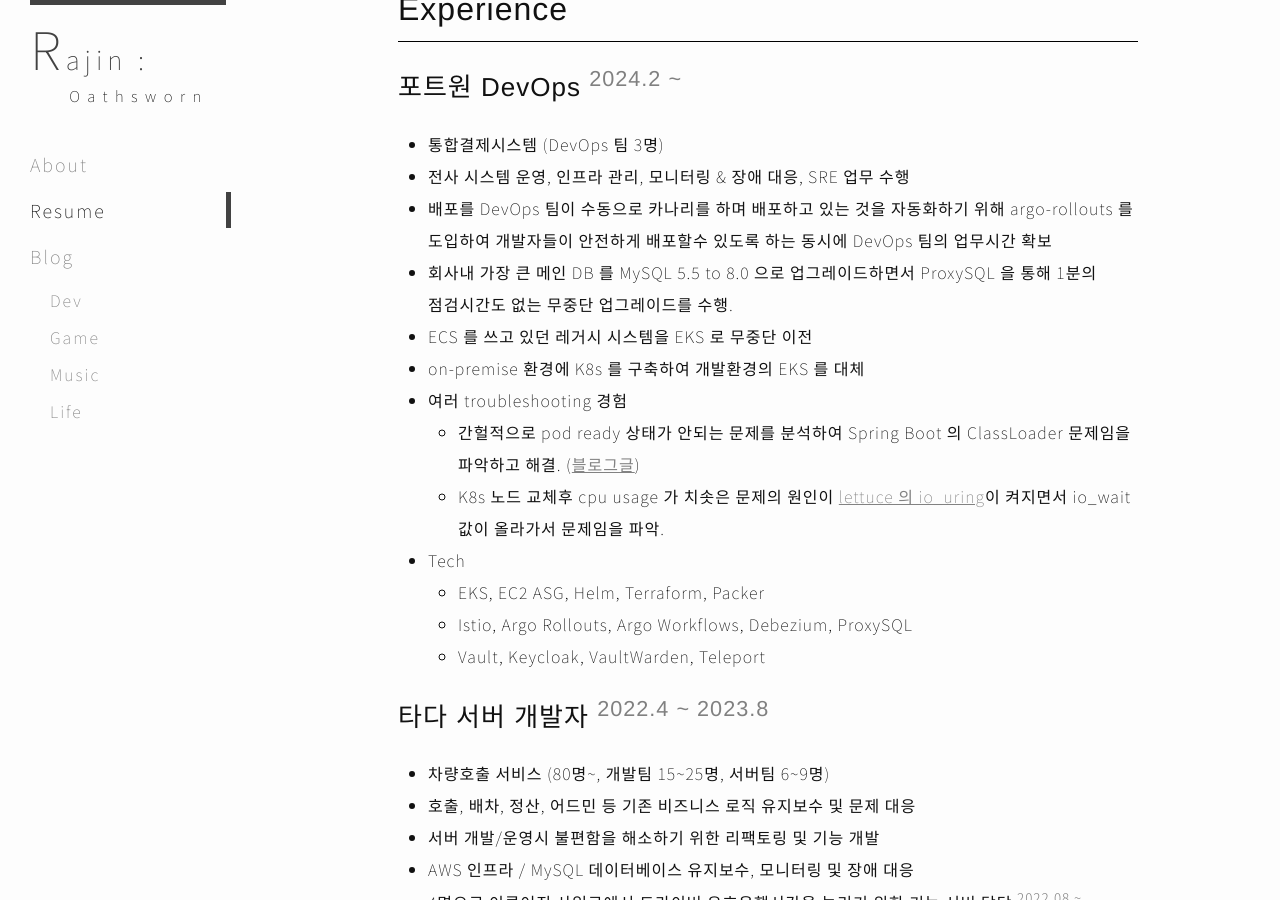
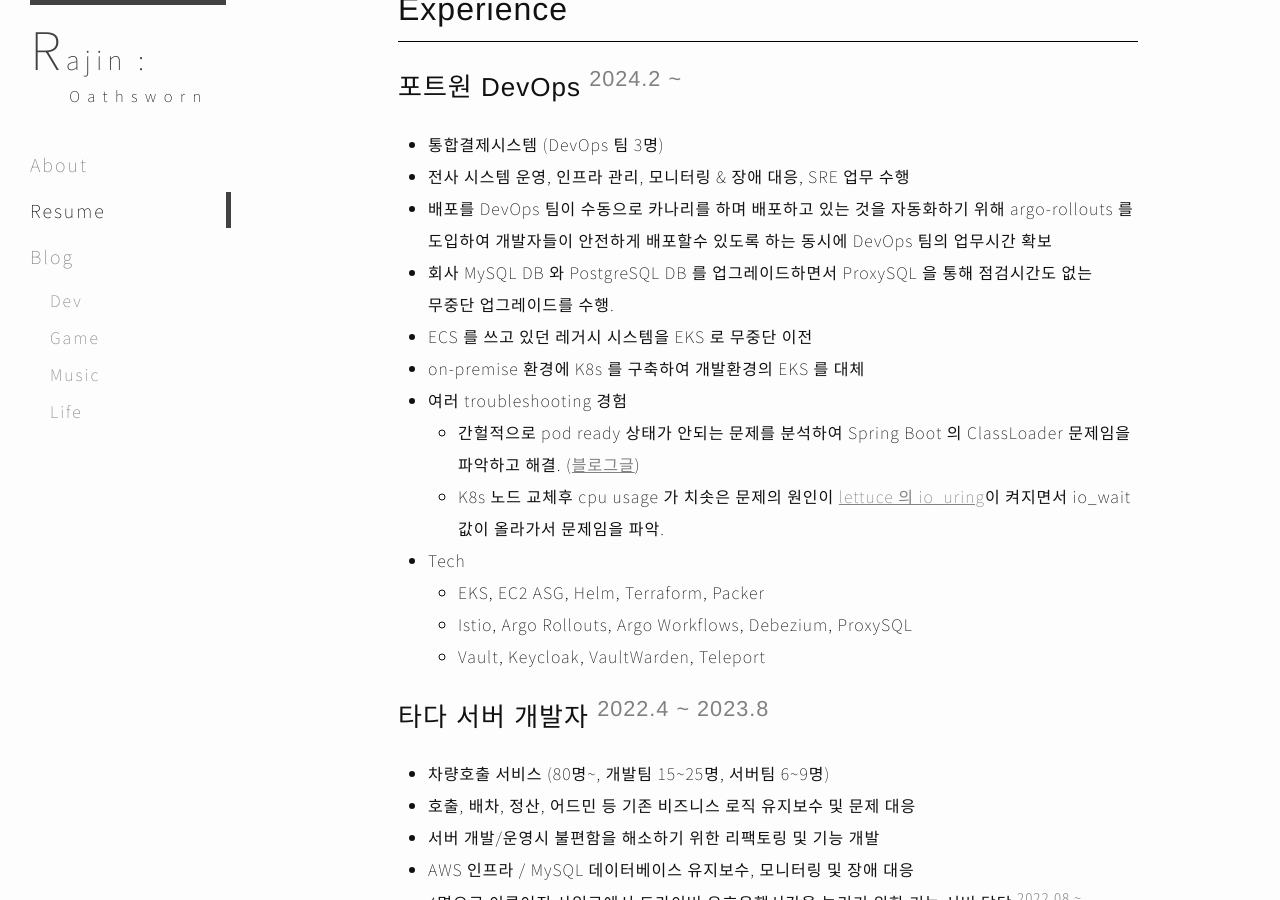
Before and after one commit to Rajin9601/rajin9601.github.io, a Jekyll site: the page built from resume.md, in a window 1280 px wide and 900 px high, scrolled down 631 px. Built offline with Jekyll 4.4.1, drawn with Linux system fonts in a browser that asks for light colours.

Commit message:
small fix in resume

```diff
--- a/resume.md
+++ b/resume.md
@@ -28,7 +28,7 @@
 - 통합결제시스템 (DevOps 팀 3명)
 - 전사 시스템 운영, 인프라 관리, 모니터링 & 장애 대응, SRE 업무 수행
 - 배포를 DevOps 팀이 수동으로 카나리를 하며 배포하고 있는 것을 자동화하기 위해 argo-rollouts 를 도입하여 개발자들이 안전하게 배포할수 있도록 하는 동시에 DevOps 팀의 업무시간 확보
-- 회사내 가장 큰 메인 DB 를 MySQL 5.5 to 8.0 으로 업그레이드하면서 ProxySQL 을 통해 1분의 점검시간도 없는 무중단 업그레이드를 수행.
+- 회사 MySQL DB 와 PostgreSQL DB 를 업그레이드하면서 ProxySQL 을 통해 점검시간도 없는 무중단 업그레이드를 수행.
 - ECS 를 쓰고 있던 레거시 시스템을 EKS 로 무중단 이전
 - on-premise 환경에 K8s 를 구축하여 개발환경의 EKS 를 대체
 - 여러 troubleshooting 경험
```
